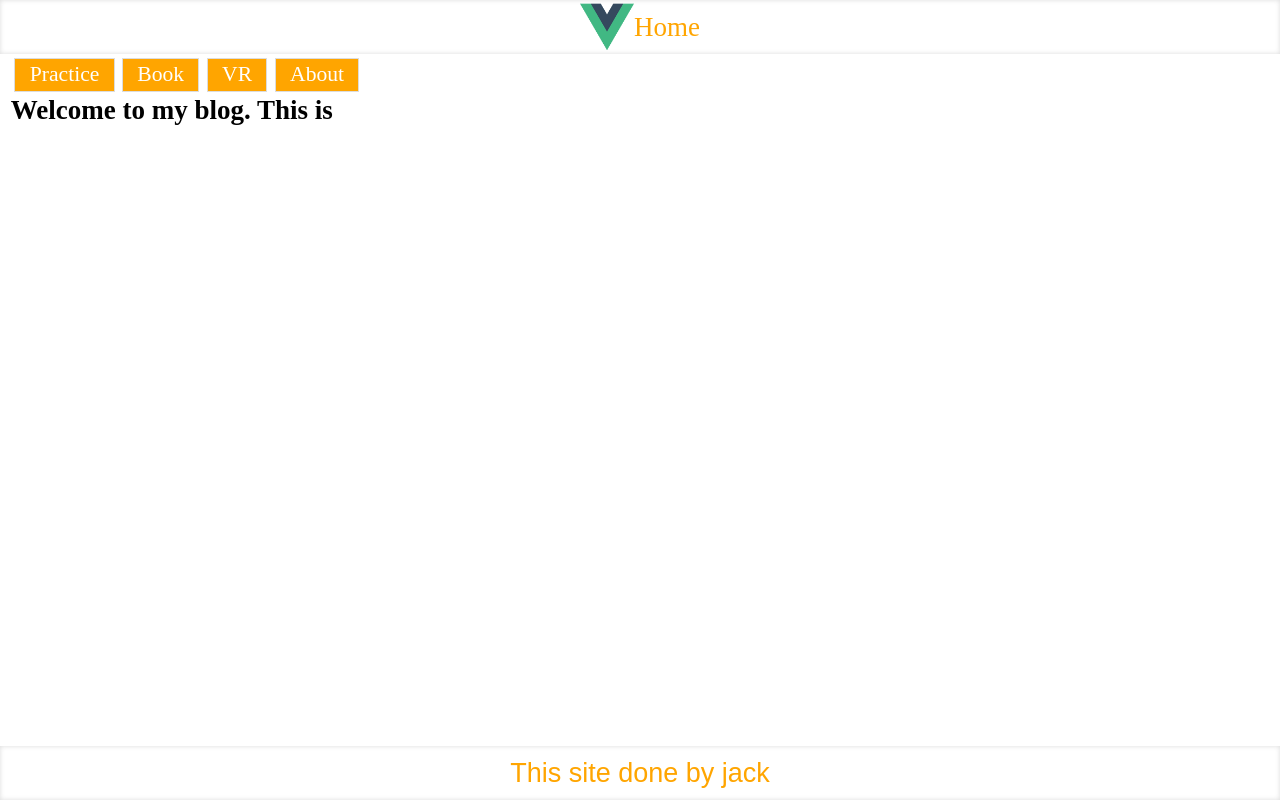
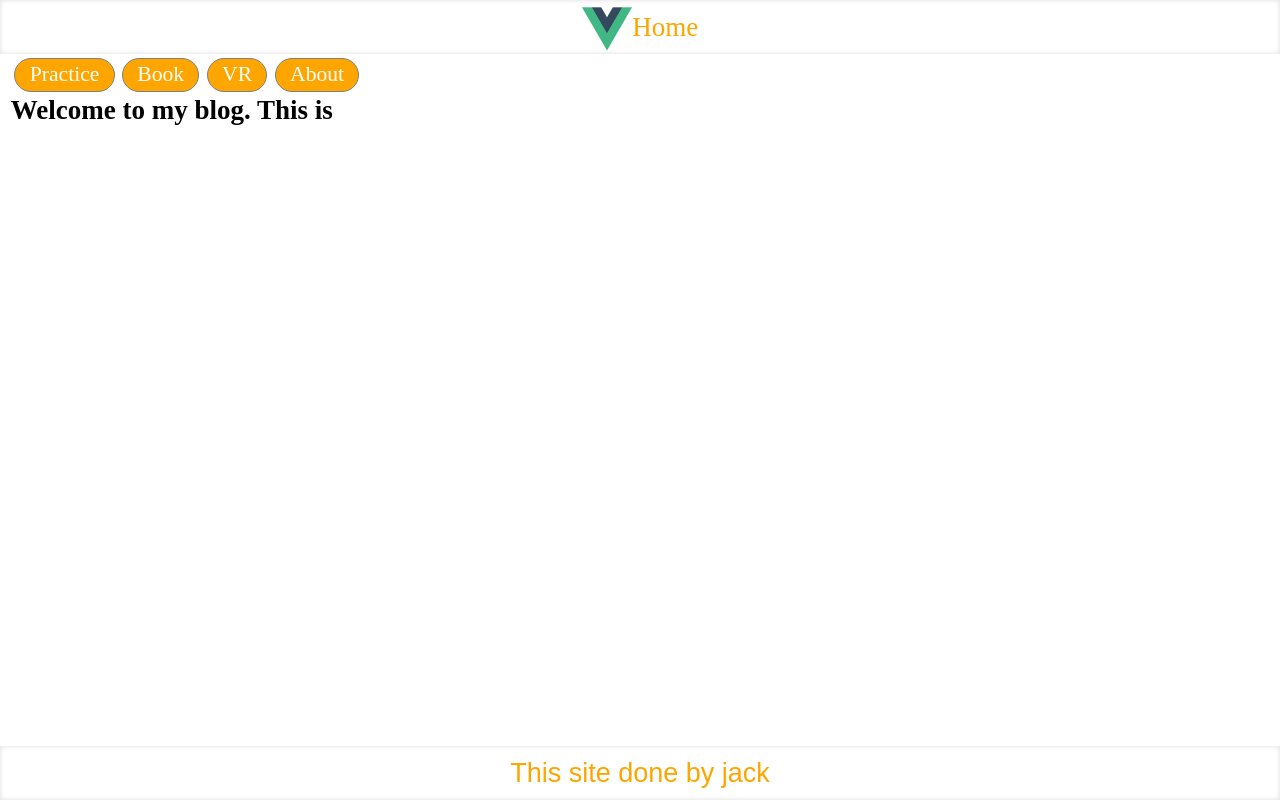
Before and after one commit to zhongmeizhi/vue-old-2016, a Vue app: page /#/ in a window 1280 px wide. Built offline with nearby package versions, Linux system fonts and the light colour scheme.

Commit message:
improve display style

```diff
--- a/src/App.vue
+++ b/src/App.vue
@@ -8,9 +8,9 @@
 </template>
 
 <script>
-import jackNav from '@/components/nav'
-import jackHeader from '@/components/header'
-import jackFooter from '@/components/footer'
+import jackNav from '@/components/common/nav'
+import jackHeader from '@/components/common/header'
+import jackFooter from '@/components/common/footer'
 
 export default {
   name: 'app',
--- /dev/null
+++ b/src/components/common/footer.vue
@@ -0,0 +1,22 @@
+<template>
+	<div class="jackFooter">
+		<p>This site done by jack</p>
+	</div>
+</template>
+
+<script>
+</script>
+
+<style scoped>
+	.jackFooter{
+		position: fixed;
+		bottom: 0;
+		width: 100%;
+		box-shadow: 0 0 5px gainsboro inset;
+		font:1.5rem/3rem arial;
+		text-align: center;
+	}
+	.jackFooter{
+		color: orange;
+	}
+</style>
--- /dev/null
+++ b/src/components/common/header.vue
@@ -0,0 +1,38 @@
+<template>
+	<div class="jackHeader">
+		<router-link to="/">
+			<div class="logo">
+				<img src="../../assets/logo.png"/>
+				<span>Home</span>
+			</div>
+		</router-link>
+	</div>
+</template>
+
+<script>
+</script>
+
+<style scoped>
+	.jackHeader{
+		position: absolute;
+		top: 0;
+		width: 100%;
+		box-shadow: 0 0 5px gainsboro inset;
+	}
+	.jackHeader .logo{
+		height: 3rem;
+		line-height: 3rem;
+		text-align: center;
+		cursor: pointer;
+	}
+	.jackHeader .logo span{
+		display: inline-block;
+		vertical-align: top;
+		color: orange;
+		font-size: 1.5rem;
+	}
+	.jackHeader .logo img{
+		vertical-align: middle;
+		height: 2.8rem;
+	}
+</style>
--- /dev/null
+++ b/src/components/common/nav.vue
@@ -0,0 +1,50 @@
+<template>
+	<div class="jackNav">
+		<ul>
+			<li v-for="nav in menu.list">
+<!-- :href 跳转的是url不是hash，需要route设置mode:"history" -->
+				<!--<a :href="nav.link">{{nav.name}}</a>-->
+
+<!-- router-link的to写成v-bind:to后可以支持data插入，router-link链接是hash跳转 -->
+				<router-link  v-bind:to="{name:nav.link}">{{nav.name}}</router-link>
+			</li>
+		</ul>
+	</div>
+</template>
+
+<script>
+export default{
+	name: 'JackNav',
+	data (){
+		return {
+	    	menu: {
+	    		list: [
+	    			{name:"Practice",link:"abc"},
+	    			{name:"Book",link:"book"},
+	    			{name:"VR",link:"vr"},
+	    			{name:"About",link:"about"}
+	    		]
+	    	}
+		}
+	}
+}
+</script>
+
+<style scoped>
+	.jackNav{
+		margin: 3.2rem 0.6rem 0 0.6rem;
+	}
+	.jackNav ul li{
+		display: inline-block;
+		margin: 0 0.2rem 0.2rem 0.2rem;
+		border: 0.1rem solid gray;
+		border-radius: 5rem;
+		background: orange;
+	}
+	.jackNav ul li a{
+		display: inline-block;
+		padding: 0.2rem 0.8rem;
+		color: white;
+		font-size: 1.2rem;
+	}
+</style>
```
